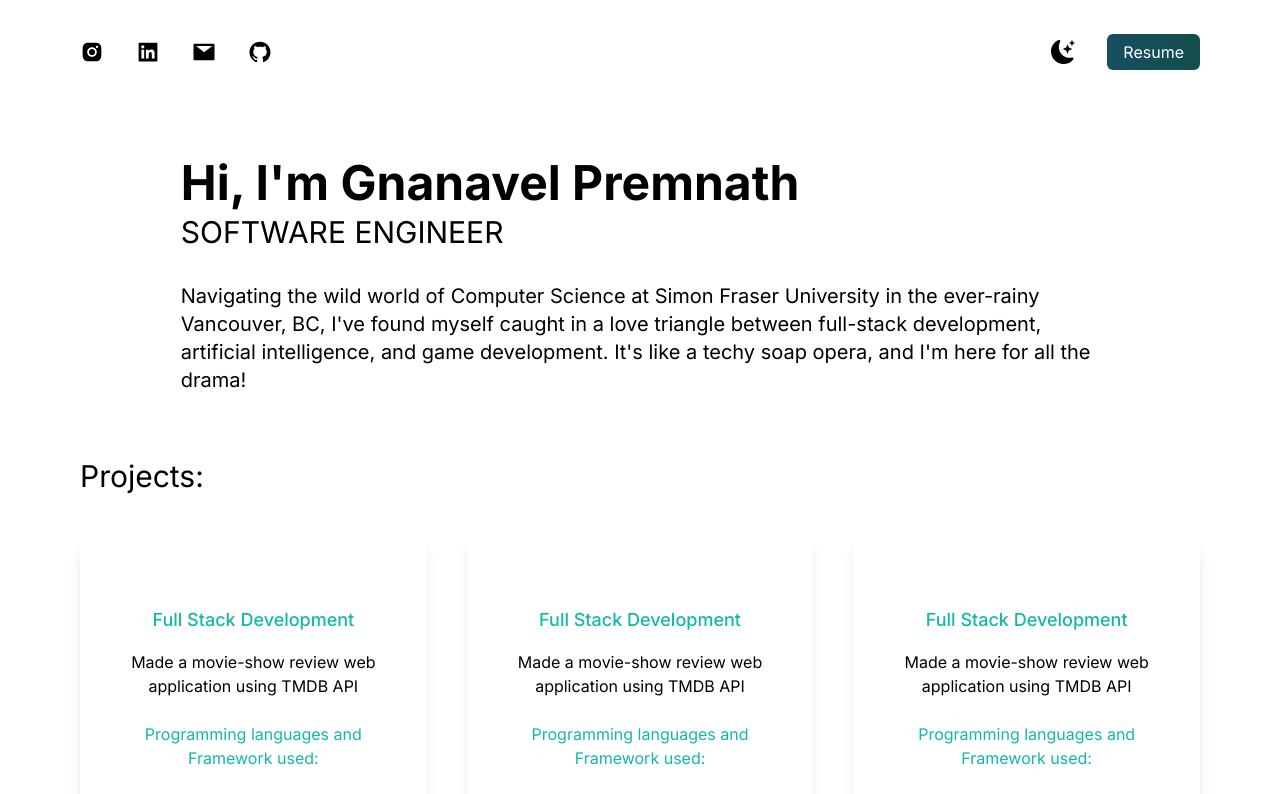
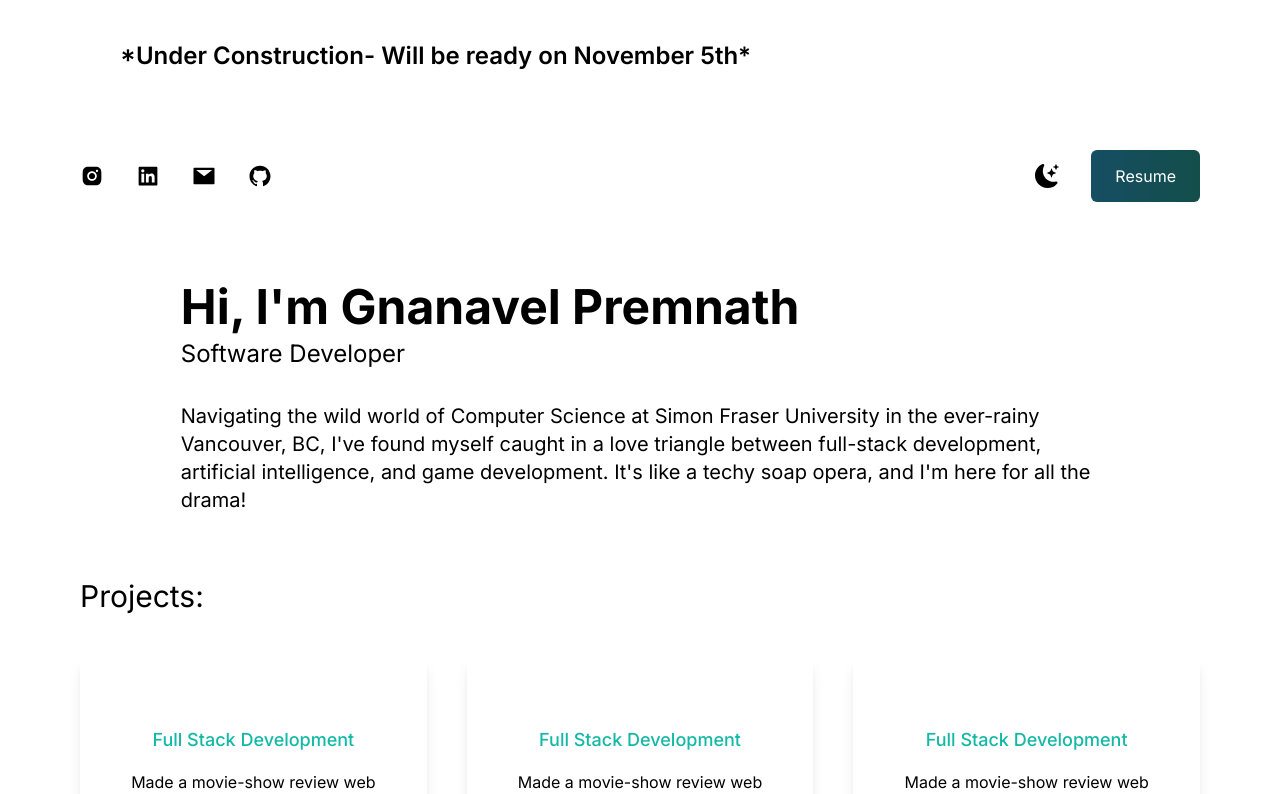
Before and after one commit to gprem09/Portfolio, a Next.js app: page / in a window 1280 px wide. Shown: the top 794 px of the page. Built offline with nearby package versions, Linux system fonts and the light colour scheme.

Commit message:
changes made

```diff
--- a/src/app/page.js
+++ b/src/app/page.js
@@ -10,6 +10,9 @@ export default function Home() {
   const [isDarkMode, setIsDarkMode] = useState(false);
   return (
     <main className={`md:px-20 lg:px-20 px-10 transition ${isDarkMode ? 'bg-black text-white' : 'bg-white text-black'}`}>
+      <h2 className={`mb-3 text-2xl p-10 font-semibold`}>
+          *Under Construction- Will be ready on November 5th*
+      </h2>
       <section className="min-h-screen">
         <nav className='py-10 mb-12 flex justify-between'>
           <div className='flex item-center gap-8'>
@@ -27,7 +30,7 @@ export default function Home() {
               />
             </li>
             <li>
-              <a className='px-4 py-2 ml-8 text-white bg-gradient-to-r from-cyan-900 to-teal-900 rounded-md' href="#">Resume</a>
+              <a className='px-6 py-4 ml-8 text-white bg-gradient-to-r from-cyan-900 to-teal-900 rounded-md' href="#">Resume</a>
             </li>
           </ul>
         </nav>
@@ -35,10 +38,10 @@ export default function Home() {
         <section className='home'>
           <div className='home-content'>
             <h1>
-              Hi, I'm <span>Gnanavel Premnath</span>
+              Hi, <span> I'm Gnanavel Premnath</span>
             </h1>
-            <div className='text-3xl'>
-              <h3>SOFTWARE ENGINEER</h3>
+            <div className='text-2xl'>
+              <h3>Software Developer</h3>
             </div>
             <p className='text-xl'>
               Navigating the wild world of Computer Science at Simon Fraser University in the ever-rainy Vancouver, BC, I've found myself caught in a love triangle between full-stack development, artificial intelligence, and game development. It's like a techy soap opera, and I'm here for all the drama!
```
